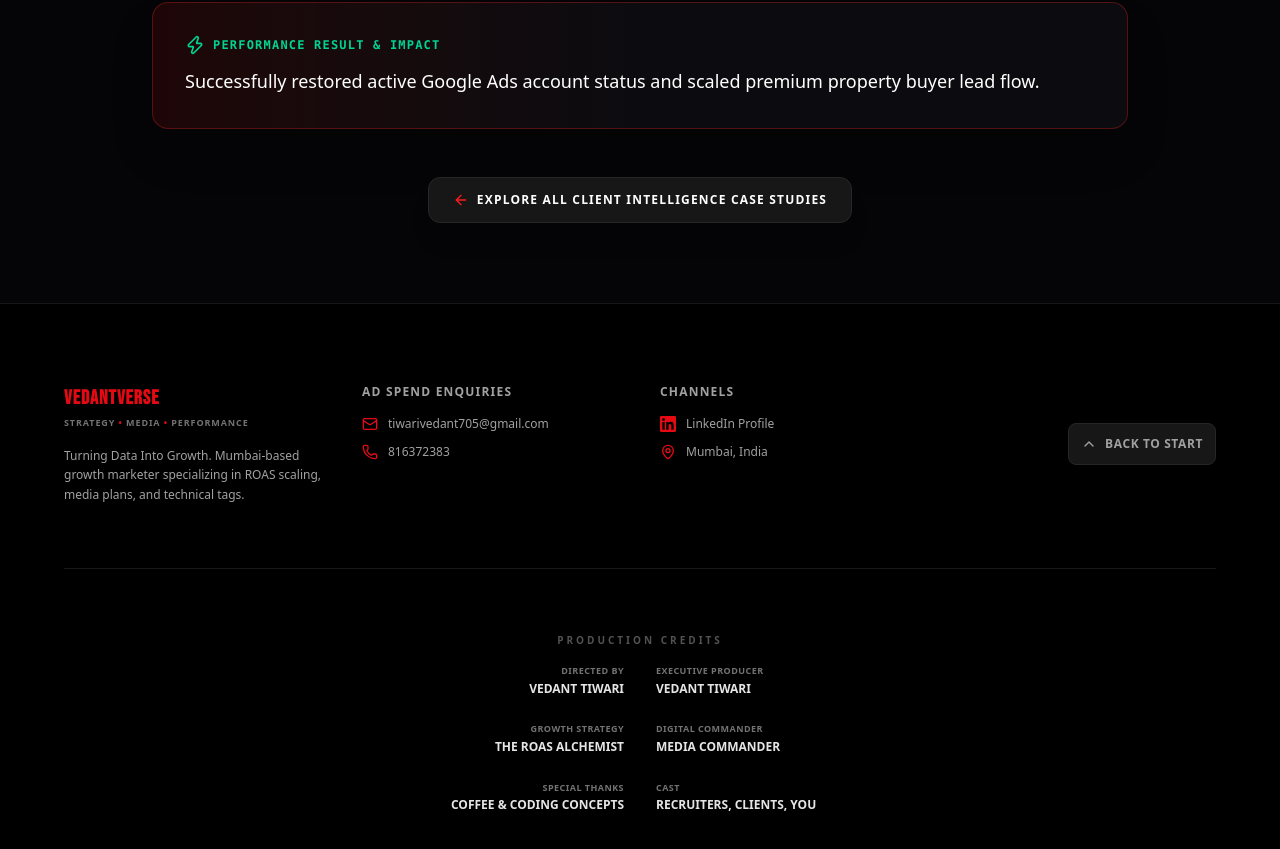
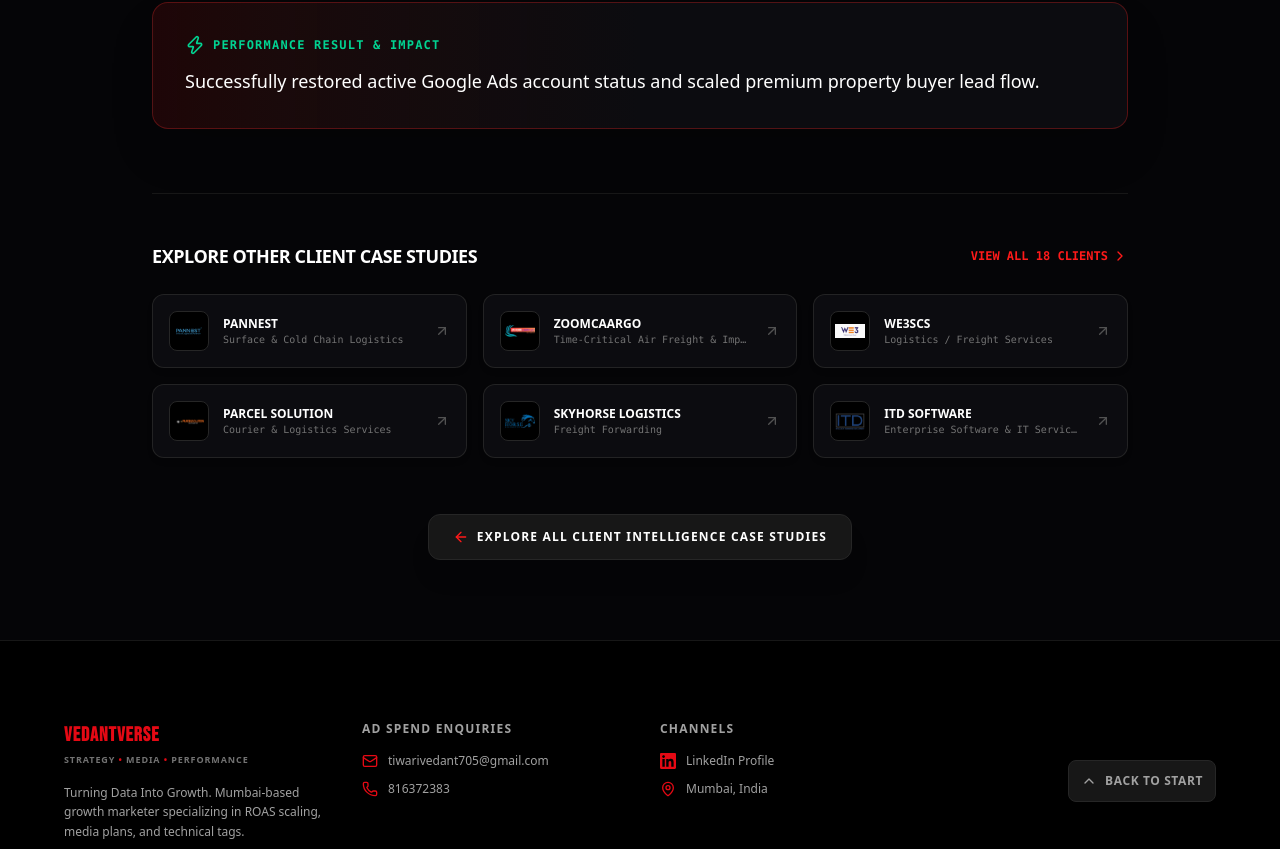
Before and after one commit to Epicyouknow/vedant-portfolio, a Next.js app: page /clients/bellissima-by-excel in a window 1280 px wide. Shown: the part 1111-1960 px from the top of the page. Built offline with nearby package versions, Linux system fonts and the light colour scheme; no server answers; a web font is replaced by a local one.

Commit message:
feat: enhanced Client Intelligence section and individual client case study pages

```diff
--- a/src/app/clients/[slug]/page.tsx
+++ b/src/app/clients/[slug]/page.tsx
@@ -14,7 +14,9 @@
   User,
   Zap,
   ShieldCheck,
-  Share2
+  Share2,
+  ChevronRight,
+  ArrowUpRight
 } from 'lucide-react';
 import ParticleBackground from '../../../components/ParticleBackground';
 import CreditsFooter from '../../../components/CreditsFooter';
@@ -37,6 +39,8 @@
     notFound();
   }
 
+  const otherClients = CLIENTS_DATA.filter((c) => c.slug !== client.slug).slice(0, 6);
+
   return (
     <div className="relative min-h-screen bg-[#050507] text-white overflow-hidden select-none font-sans flex flex-col justify-between">
       <ParticleBackground />
@@ -45,9 +49,9 @@
 
       {/* Header Bar */}
       <header className="fixed top-0 left-0 right-0 h-16 md:h-20 z-40 px-6 md:px-16 flex items-center justify-between border-b border-neutral-900 bg-black/90 backdrop-blur-md">
-        <Link href="/" className="flex items-center gap-3 text-[#FF1A1A] font-black tracking-wider text-sm hover:text-white transition-colors uppercase">
+        <Link href="/#client-intelligence" className="flex items-center gap-3 text-[#FF1A1A] font-black tracking-wider text-sm hover:text-white transition-colors uppercase">
           <ArrowLeft className="w-4 h-4" />
-          <span>Back to VedantVerse Portfolio</span>
+          <span>Back to Portfolio</span>
         </Link>
 
         <a
@@ -88,7 +92,7 @@
               href={client.website}
               target="_blank"
               rel="noopener noreferrer"
-              className="px-5 py-3 bg-neutral-900 hover:bg-neutral-800 border border-neutral-800 text-neutral-200 hover:text-white font-bold text-xs font-mono uppercase tracking-wider rounded-xl transition-all duration-200 flex items-center gap-2 shrink-0"
+              className="px-5 py-3 bg-neutral-900 hover:bg-neutral-800 border border-neutral-800 text-neutral-200 hover:text-white font-bold text-xs font-mono uppercase tracking-wider rounded-xl transition-all duration-200 flex items-center gap-2 shrink-0 shadow-md"
             >
               <Globe className="w-4 h-4 text-[#FF1A1A]" />
               <span>{client.website.replace('https://', '').replace('http://', '').replace('www.', '').replace('/', '')}</span>
@@ -120,7 +124,7 @@
         </div>
 
         {/* CASE STUDY DETAILS */}
-        <div className="space-y-8">
+        <div className="space-y-8 mb-16">
           {/* MY ROLE */}
           <div className="bg-[#0c0c10] border border-neutral-800 rounded-2xl p-6 md:p-8 shadow-xl">
             <div className="flex items-center gap-2 mb-3">
@@ -167,8 +171,44 @@
           </div>
         </div>
 
+        {/* OTHER CLIENT CASE STUDIES ROW */}
+        <div className="border-t border-neutral-900 pt-12">
+          <div className="flex items-center justify-between mb-6">
+            <h3 className="text-lg font-extrabold text-white uppercase tracking-tight">
+              Explore Other Client Case Studies
+            </h3>
+            <Link href="/#client-intelligence" className="text-xs font-mono text-[#FF1A1A] hover:text-white uppercase font-bold flex items-center gap-1">
+              <span>View All 18 Clients</span>
+              <ChevronRight className="w-4 h-4" />
+            </Link>
+          </div>
+
+          <div className="grid grid-cols-1 sm:grid-cols-2 md:grid-cols-3 gap-4">
+            {otherClients.map((oc) => (
+              <Link
+                key={oc.id}
+                href={`/clients/${oc.slug}`}
+                className="bg-[#0c0c10] hover:bg-[#13131a] border border-neutral-800/90 hover:border-red-900/70 p-4 rounded-xl transition-all duration-300 flex items-center gap-3.5 group shadow-md"
+              >
+                <div className="w-10 h-10 rounded-lg bg-black border border-neutral-800 p-1 shrink-0 flex items-center justify-center">
+                  <img src={oc.logo} alt={oc.name} className="w-full h-full object-contain" />
+                </div>
+                <div className="flex-1 min-w-0">
+                  <h4 className="text-xs font-bold text-white group-hover:text-[#FF1A1A] transition-colors truncate uppercase">
+                    {oc.name}
+                  </h4>
+                  <span className="text-[10px] text-neutral-500 font-mono truncate block">
+                    {oc.subtitle}
+                  </span>
+                </div>
+                <ArrowUpRight className="w-4 h-4 text-neutral-600 group-hover:text-[#FF1A1A] shrink-0" />
+              </Link>
+            ))}
+          </div>
+        </div>
+
         {/* Back Link Footer */}
-        <div className="mt-12 text-center">
+        <div className="mt-14 text-center">
           <Link
             href="/#client-intelligence"
             className="inline-flex items-center gap-2 px-6 py-3.5 bg-neutral-900 hover:bg-neutral-800 border border-neutral-800 text-white font-bold text-xs uppercase tracking-widest rounded-xl transition-all duration-200 shadow-xl"
```
